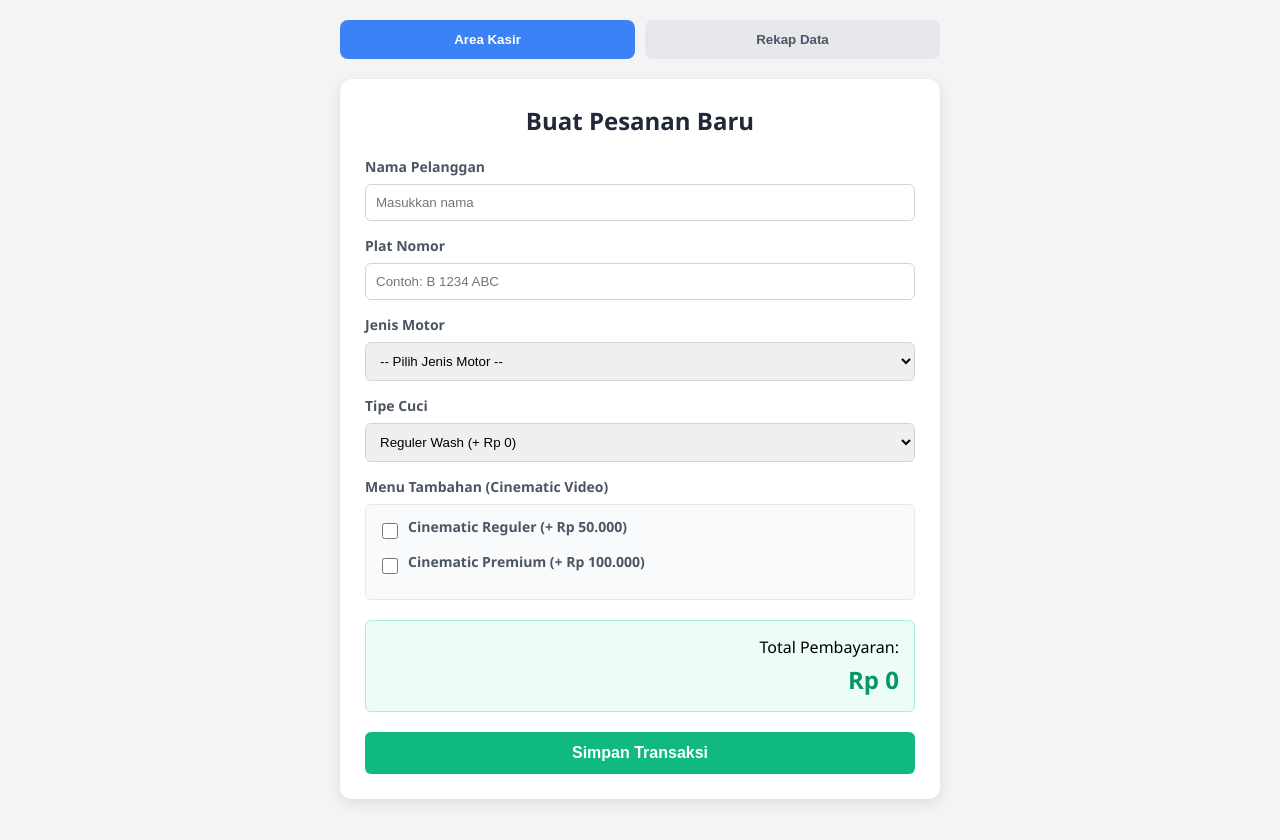
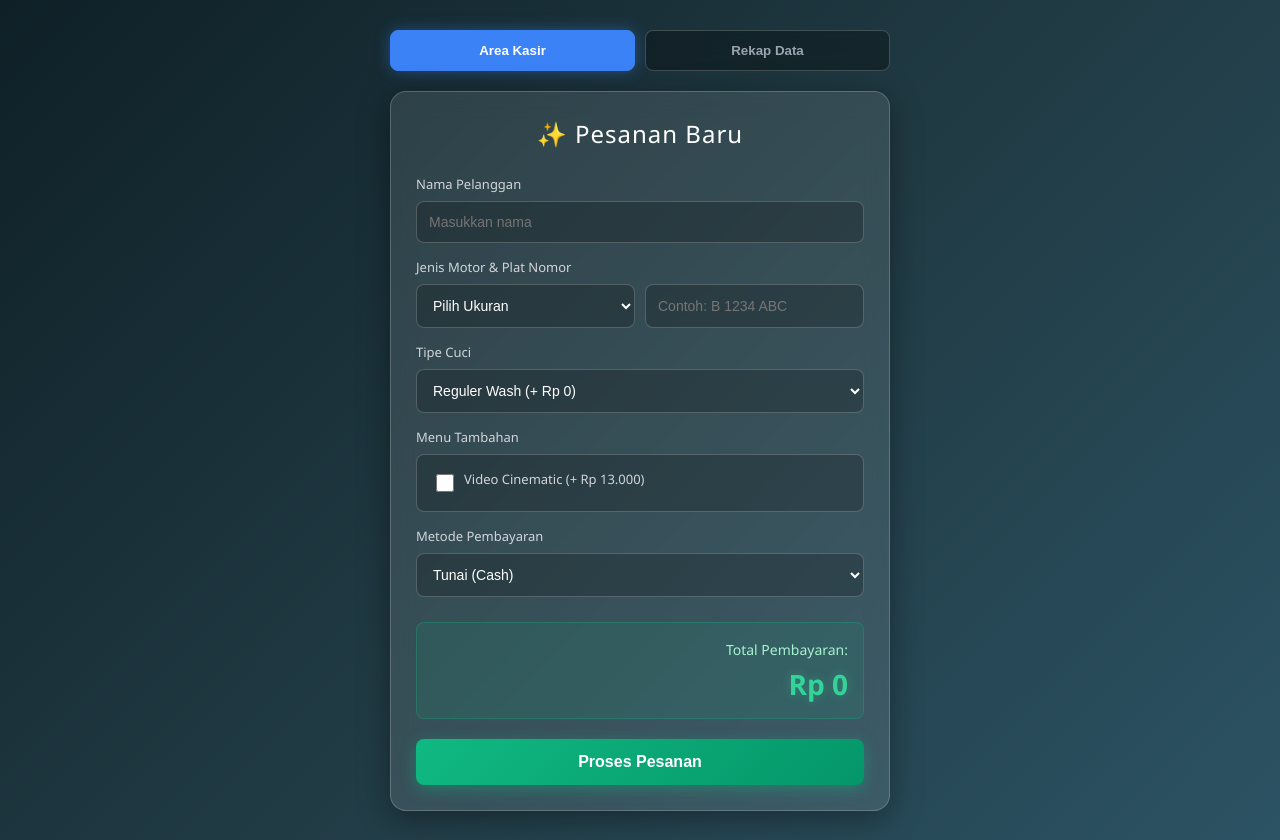
Before and after one commit to maiillll/wj, a plain HTML site: page index.html in a window 1280 px wide. Both pictures are taken after a click on the button "Area Kasir". Before the commit the page ends 819 px from the top, so only its background shows below. Drawn offline with nearby package versions, Linux system fonts and the light colour scheme.

Commit message:
Revamp index.html for cinematic theme and form updates
Updated title and improved styling for a cinematic theme. Enhanced form elements and added payment method options.

```diff
--- a/index.html
+++ b/index.html
@@ -3,81 +3,172 @@
 <head>
     <meta charset="UTF-8">
     <meta name="viewport" content="width=device-width, initial-scale=1.0">
-    <title>Aplikasi Cuci Motor & Rekap</title>
+    <title>Aplikasi Cuci Motor Cinematic</title>
+    <script src="https://cdnjs.cloudflare.com/ajax/libs/gsap/3.12.2/gsap.min.js"></script>
     <style>
+        :root {
+            --primary: #3b82f6;
+            --success: #10b981;
+            --glass-bg: rgba(255, 255, 255, 0.1);
+            --glass-border: rgba(255, 255, 255, 0.2);
+            --text-light: #f3f4f6;
+        }
+
         body {
             font-family: 'Segoe UI', Tahoma, Geneva, Verdana, sans-serif;
-            background-color: #f3f4f6;
             margin: 0;
             padding: 20px;
+            min-height: 100vh;
             display: flex;
             justify-content: center;
+            align-items: center;
+            /* Background gelap estetik untuk tema cinematic */
+            background: linear-gradient(135deg, #0f2027, #203a43, #2c5364);
+            color: var(--text-light);
         }
+
         .container {
             width: 100%;
-            max-width: 600px;
+            max-width: 500px;
         }
-        /* Tab Navigasi */
+
+        /* Navigasi Tab bergaya Glass */
         .tab-nav {
             display: flex;
             gap: 10px;
             margin-bottom: 20px;
         }
+
         .tab-btn {
             flex: 1;
             padding: 12px;
-            background: #e5e7eb;
-            color: #4b5563;
-            border: none;
+            background: rgba(0, 0, 0, 0.3);
+            color: #9ca3af;
+            border: 1px solid var(--glass-border);
             border-radius: 8px;
             font-weight: bold;
             cursor: pointer;
+            backdrop-filter: blur(10px);
+            transition: all 0.3s ease;
+        }
+
+        .tab-btn.active {
+            background: var(--primary);
+            color: white;
+            border-color: var(--primary);
+            box-shadow: 0 0 15px rgba(59, 130, 246, 0.4);
+        }
+
+        /* Glassmorphism Card */
+        .card {
+            background: var(--glass-bg);
+            backdrop-filter: blur(12px);
+            -webkit-backdrop-filter: blur(12px);
+            border: 1px solid var(--glass-border);
+            padding: 25px;
+            border-radius: 16px;
+            box-shadow: 0 8px 32px 0 rgba(0, 0, 0, 0.37);
+            display: none;
+        }
+
+        .card.active {
+            display: block;
+        }
+
+        h2 {
+            text-align: center;
+            margin-top: 0;
+            margin-bottom: 25px;
+            font-weight: 300;
+            letter-spacing: 1px;
+            color: #fff;
+        }
+
+        .form-group { margin-bottom: 15px; }
+        label { display: block; margin-bottom: 8px; font-weight: 500; font-size: 13px; color: #d1d5db; }
+
+        input[type="text"], select, input[type="file"] {
+            width: 100%;
+            padding: 12px;
+            background: rgba(0, 0, 0, 0.2);
+            border: 1px solid var(--glass-border);
+            border-radius: 8px;
+            box-sizing: border-box;
+            color: white;
+            font-size: 14px;
+            outline: none;
             transition: 0.3s;
         }
-        .tab-btn.active {
-            background: #3b82f6;
+
+        input[type="text"]:focus, select:focus {
+            border-color: var(--primary);
+            background: rgba(0, 0, 0, 0.4);
+        }
+
+        /* Styling option dropdown agar terbaca di tema gelap */
+        select option { background: #203a43; color: white; }
+
+        .checkbox-group {
+            background: rgba(0, 0, 0, 0.2);
+            padding: 15px;
+            border-radius: 8px;
+            border: 1px solid var(--glass-border);
+        }
+
+        .checkbox-item { display: flex; align-items: center; }
+        .checkbox-item input { margin-right: 10px; width: 18px; height: 18px; accent-color: var(--primary); }
+
+        .total-box {
+            background: rgba(16, 185, 129, 0.1);
+            padding: 15px;
+            border-radius: 8px;
+            margin-top: 25px;
+            text-align: right;
+            border: 1px solid rgba(16, 185, 129, 0.3);
+        }
+
+        .total-box span { font-size: 14px; color: #a7f3d0; }
+        .total-box .price { font-size: 28px; font-weight: bold; color: #34d399; margin-top: 5px; text-shadow: 0 0 10px rgba(52, 211, 153, 0.3); }
+
+        .btn-submit {
+            width: 100%;
+            padding: 14px;
+            background: linear-gradient(135deg, var(--success), #059669);
             color: white;
+            border: none;
+            border-radius: 8px;
+            font-size: 16px;
+            font-weight: bold;
+            margin-top: 20px;
+            cursor: pointer;
+            box-shadow: 0 4px 15px rgba(16, 185, 129, 0.4);
+            transition: 0.3s;
         }
-        /* Kartu Konten */
-        .card {
-            background: #ffffff;
-            padding: 25px;
-            border-radius: 12px;
-            box-shadow: 0 4px 15px rgba(0,0,0,0.1);
-            display: none; /* Sembunyikan default */
+
+        .btn-submit:hover { transform: translateY(-2px); box-shadow: 0 6px 20px rgba(16, 185, 129, 0.6); }
+
+        /* Area Upload Bukti TF */
+        #transferArea {
+            display: none;
+            padding: 15px;
+            background: rgba(59, 130, 246, 0.1);
+            border: 1px dashed var(--primary);
+            border-radius: 8px;
+            margin-top: 10px;
         }
-        .card.active {
-            display: block; /* Tampilkan yang aktif */
-        }
-        h2 {
-            text-align: center;
-            color: #1f2937;
-            margin-top: 0;
-            margin-bottom: 20px;
-        }
-        /* Form Kasir */
-        .form-group { margin-bottom: 15px; }
-        label { display: block; margin-bottom: 8px; font-weight: 600; color: #4b5563; font-size: 14px; }
-        input[type="text"], select { width: 100%; padding: 10px; border: 1px solid #d1d5db; border-radius: 6px; box-sizing: border-box; }
-        .checkbox-group { background: #f9fafb; padding: 12px; border-radius: 6px; border: 1px solid #e5e7eb; }
-        .checkbox-item { display: flex; align-items: center; margin-bottom: 8px; }
-        .checkbox-item input { margin-right: 10px; width: 16px; height: 16px; }
-        .total-box { background: #ecfdf5; padding: 15px; border-radius: 6px; margin-top: 20px; text-align: right; border: 1px solid #a7f3d0; }
-        .total-box .price { font-size: 24px; font-weight: bold; color: #059669; display: block; margin-top: 5px; }
-        .btn-submit { width: 100%; padding: 12px; background-color: #10b981; color: white; border: none; border-radius: 6px; font-size: 16px; font-weight: bold; margin-top: 20px; cursor: pointer; }
 
         /* Area Rekap */
         .recap-grid { display: grid; grid-template-columns: 1fr 1fr; gap: 15px; margin-bottom: 20px; }
-        .recap-box { background: #eff6ff; padding: 15px; border-radius: 8px; border: 1px solid #bfdbfe; text-align: center; }
-        .recap-box h4 { margin: 0 0 5px 0; color: #1e3a8a; font-size: 14px; }
-        .recap-box .amount { font-size: 20px; font-weight: bold; color: #2563eb; }
+        .recap-box { background: rgba(0,0,0,0.2); padding: 15px; border-radius: 8px; border: 1px solid var(--glass-border); text-align: center; }
+        .recap-box h4 { margin: 0 0 8px 0; color: #9ca3af; font-size: 13px; font-weight: 500; }
+        .recap-box .amount { font-size: 22px; font-weight: bold; color: #60a5fa; }
 
-        /* Tabel Riwayat */
-        table { width: 100%; border-collapse: collapse; margin-top: 10px; font-size: 14px; }
-        th, td { padding: 10px; text-align: left; border-bottom: 1px solid #e5e7eb; }
-        th { background: #f9fafb; color: #4b5563; }
+        table { width: 100%; border-collapse: collapse; margin-top: 10px; font-size: 13px; color: #e5e7eb; }
+        th, td { padding: 12px 10px; text-align: left; border-bottom: 1px solid var(--glass-border); }
+        th { color: #9ca3af; font-weight: 500; text-transform: uppercase; font-size: 11px; letter-spacing: 1px; }
         .empty-state { text-align: center; padding: 20px; color: #6b7280; font-style: italic; }
-        .btn-clear { width: 100%; padding: 10px; background-color: #ef4444; color: white; border: none; border-radius: 6px; margin-top: 20px; cursor: pointer; }
+        .btn-clear { width: 100%; padding: 12px; background: rgba(239, 68, 68, 0.2); color: #fca5a5; border: 1px solid rgba(239, 68, 68, 0.4); border-radius: 8px; margin-top: 20px; cursor: pointer; transition: 0.3s; }
+        .btn-clear:hover { background: rgba(239, 68, 68, 0.4); color: white; }
     </style>
 </head>
 <body>
@@ -89,44 +180,54 @@
         </div>
 
         <div id="kasir" class="card active">
-            <h2>Buat Pesanan Baru</h2>
+            <h2>✨ Pesanan Baru</h2>
             <form id="orderForm">
                 <div class="form-group">
                     <label>Nama Pelanggan</label>
                     <input type="text" id="customerName" placeholder="Masukkan nama" required>
                 </div>
+
                 <div class="form-group">
-                    <label>Plat Nomor</label>
-                    <input type="text" id="licensePlate" placeholder="Contoh: B 1234 ABC" required>
+                    <label>Jenis Motor & Plat Nomor</label>
+                    <div style="display: flex; gap: 10px;">
+                        <select id="motorType" onchange="calculateTotal()" style="flex: 1;" required>
+                            <option value="0" disabled selected>Pilih Ukuran</option>
+                            <option value="15000">Kecil (Rp 15.000)</option>
+                            <option value="20000">Besar (Rp 20.000)</option>
+                        </select>
+                        <input type="text" id="licensePlate" placeholder="Contoh: B 1234 ABC" style="flex: 1;" required>
+                    </div>
                 </div>
-                <div class="form-group">
-                    <label>Jenis Motor</label>
-                    <select id="motorType" onchange="calculateTotal()">
-                        <option value="0" disabled selected>-- Pilih Jenis Motor --</option>
-                        <option value="15000">Motor Kecil / Matic (Rp 15.000)</option>
-                        <option value="20000">Motor Sedang / Sport (Rp 20.000)</option>
-                        <option value="30000">Motor Besar / Moge (Rp 30.000)</option>
-                    </select>
-                </div>
+
                 <div class="form-group">
                     <label>Tipe Cuci</label>
                     <select id="washType" onchange="calculateTotal()">
                         <option value="0">Reguler Wash (+ Rp 0)</option>
-                        <option value="15000">Premium Wash (+ Rp 15.000)</option>
+                        <option value="25000">Premium Wash (+ Rp 25.000)</option>
                     </select>
                 </div>
+
                 <div class="form-group">
-                    <label>Menu Tambahan (Cinematic Video)</label>
+                    <label>Menu Tambahan</label>
                     <div class="checkbox-group">
                         <div class="checkbox-item">
-                            <input type="checkbox" id="addonReguler" value="50000" onchange="calculateTotal()">
-                            <label for="addonReguler">Cinematic Reguler (+ Rp 50.000)</label>
-                        </div>
-                        <div class="checkbox-item">
-                            <input type="checkbox" id="addonPremium" value="100000" onchange="calculateTotal()">
-                            <label for="addonPremium">Cinematic Premium (+ Rp 100.000)</label>
+                            <input type="checkbox" id="addonCinematic" value="13000" onchange="calculateTotal()">
+                            <label for="addonCinematic">Video Cinematic (+ Rp 13.000)</label>
                         </div>
                     </div>
+                </div>
+
+                <div class="form-group">
+                    <label>Metode Pembayaran</label>
+                    <select id="paymentMethod" onchange="handlePaymentMethod()">
+                        <option value="cash">Tunai (Cash)</option>
+                        <option value="transfer">Transfer Bank / QRIS (TF)</option>
+                    </select>
+                </div>
+
+                <div id="transferArea">
+                    <label>Unggah Foto Struk Transfer</label>
+                    <input type="file" id="transferReceipt" accept="image/*">
                 </div>
 
                 <div class="total-box">
@@ -136,12 +237,12 @@
 
                 <input type="hidden" id="rawTotalAmount" value="0">
 
-                <button type="button" class="btn-submit" onclick="submitOrder()">Simpan Transaksi</button>
+                <button type="button" class="btn-submit" onclick="submitOrder()">Proses Pesanan</button>
             </form>
         </div>
 
         <div id="rekap" class="card">
-            <h2>Rekap Pemasukan</h2>
+            <h2>📊 Rekap Pemasukan</h2>
 
             <div class="recap-grid">
                 <div class="recap-box">
@@ -154,14 +255,13 @@
                 </div>
             </div>
 
-            <h4 style="margin-bottom: 10px; color: #4b5563;">Riwayat Transaksi</h4>
-            <div style="overflow-x: auto;">
+            <div style="overflow-x: auto; margin-top: 20px;">
                 <table>
                     <thead>
                         <tr>
                             <th>Tanggal</th>
-                            <th>Pelanggan</th>
-                            <th>Plat</th>
+                            <th>Detail</th>
+                            <th>Pembayaran</th>
                             <th>Total</th>
                         </tr>
                     </thead>
@@ -170,136 +270,162 @@
                 </table>
             </div>
 
-            <button class="btn-clear" onclick="clearData()">Hapus Semua Data</button>
+            <button class="btn-clear" onclick="clearData()">Kosongkan Riwayat</button>
         </div>
     </div>
 
     <script>
-        // FUNGSI NAVIGASI TAB
+        // Animasi Intro saat web dimuat
+        gsap.from(".container", { opacity: 0, y: 30, duration: 1, ease: "power3.out" });
+
+        // Fungsi Transisi Tab dengan Animasi GSAP
         function switchTab(tabId) {
-            document.querySelectorAll('.card').forEach(card => card.classList.remove('active'));
+            const currentActive = document.querySelector('.card.active');
+            const newActive = document.getElementById(tabId);
+
+            // Animasi keluar
+            gsap.to(currentActive, {
+                opacity: 0,
+                y: -10,
+                duration: 0.2,
+                onComplete: () => {
+                    currentActive.classList.remove('active');
+                    newActive.classList.add('active');
+
+                    // Animasi masuk
+                    gsap.fromTo(newActive,
+                        { opacity: 0, y: 10 },
+                        { opacity: 1, y: 0, duration: 0.3, ease: "power2.out" }
+                    );
+                }
+            });
+
             document.querySelectorAll('.tab-btn').forEach(btn => btn.classList.remove('active'));
-
-            document.getElementById(tabId).classList.add('active');
             event.target.classList.add('active');
 
-            // Jika tab rekap dibuka, perbarui datanya
-            if (tabId === 'rekap') {
-                generateRecap();
+            if (tabId === 'rekap') generateRecap();
+        }
+
+        // Tampilkan/Sembunyikan Form Transfer
+        function handlePaymentMethod() {
+            const method = document.getElementById('paymentMethod').value;
+            const tfArea = document.getElementById('transferArea');
+
+            if (method === 'transfer') {
+                tfArea.style.display = 'block';
+                gsap.fromTo(tfArea, {opacity: 0, height: 0}, {opacity: 1, height: 'auto', duration: 0.3});
+            } else {
+                tfArea.style.display = 'none';
+                document.getElementById('transferReceipt').value = ''; // Reset file input
             }
         }
 
-        // FUNGSI FORMAT RUPIAH
+        // Format Rupiah
         function formatRupiah(angka) {
             return new Intl.NumberFormat('id-ID', { style: 'currency', currency: 'IDR', minimumFractionDigits: 0 }).format(angka);
         }
 
-        // FUNGSI HITUNG TOTAL KASIR
+        // Kalkulasi Total
         function calculateTotal() {
             let motorTypePrice = parseInt(document.getElementById('motorType').value) || 0;
             let washTypePrice = parseInt(document.getElementById('washType').value) || 0;
-            let addonRegPrice = document.getElementById('addonReguler').checked ? parseInt(document.getElementById('addonReguler').value) : 0;
-            let addonPremPrice = document.getElementById('addonPremium').checked ? parseInt(document.getElementById('addonPremium').value) : 0;
+            let addonCinematicPrice = document.getElementById('addonCinematic').checked ? parseInt(document.getElementById('addonCinematic').value) : 0;
 
-            let total = motorTypePrice + washTypePrice + addonRegPrice + addonPremPrice;
+            let total = motorTypePrice + washTypePrice + addonCinematicPrice;
 
             document.getElementById('rawTotalAmount').value = total;
-            document.getElementById('totalPriceDisplay').innerText = formatRupiah(total);
+
+            // Animasi pergantian harga
+            const priceDisplay = document.getElementById('totalPriceDisplay');
+            priceDisplay.innerText = formatRupiah(total);
+            gsap.fromTo(priceDisplay, {scale: 1.2, color: "#fff"}, {scale: 1, color: "#34d399", duration: 0.3});
         }
 
-        // FUNGSI SIMPAN TRANSAKSI KE LOCALSTORAGE
+        // Simpan Pesanan
         function submitOrder() {
             let name = document.getElementById('customerName').value;
             let plate = document.getElementById('licensePlate').value;
             let motorValue = document.getElementById('motorType').value;
+            let paymentMethod = document.getElementById('paymentMethod').value;
             let totalAmount = parseInt(document.getElementById('rawTotalAmount').value);
 
             if (!name || !plate || motorValue === "0") {
-                alert("Mohon lengkapi Nama, Plat Nomor, dan Jenis Motor!");
+                alert("Lengkapi Nama, Plat, dan Ukuran Motor!");
                 return;
             }
 
-            // Buat objek transaksi dengan timestamp waktu saat ini
+            if (paymentMethod === 'transfer') {
+                let receipt = document.getElementById('transferReceipt').files.length;
+                if(receipt === 0) {
+                    alert("Mohon unggah foto struk transfer terlebih dahulu!");
+                    return;
+                }
+            }
+
             const transaction = {
                 id: Date.now(),
                 date: new Date().toISOString(),
                 name: name,
                 plate: plate,
+                payment: paymentMethod.toUpperCase(),
                 total: totalAmount
             };
 
-            // Ambil data lama dari localStorage (jika ada), lalu tambahkan data baru
-            let db = JSON.parse(localStorage.getItem('wash_transactions')) || [];
+            let db = JSON.parse(localStorage.getItem('wash_transactions_v2')) || [];
             db.push(transaction);
-            localStorage.setItem('wash_transactions', JSON.stringify(db));
+            localStorage.setItem('wash_transactions_v2', JSON.stringify(db));
 
-            alert("Transaksi berhasil disimpan!");
+            alert("Transaksi Sukses Disimpan!");
 
-            // Reset form
             document.getElementById('orderForm').reset();
+            handlePaymentMethod();
             calculateTotal();
         }
 
-        // FUNGSI MEMBACA DAN MENGHITUNG REKAP DATA
+        // Generate Rekap
         function generateRecap() {
-            let db = JSON.parse(localStorage.getItem('wash_transactions')) || [];
-
-            let totalWeekly = 0;
-            let totalMonthly = 0;
-            let tableHTML = '';
+            let db = JSON.parse(localStorage.getItem('wash_transactions_v2')) || [];
+            let totalWeekly = 0, totalMonthly = 0, tableHTML = '';
 
             const now = new Date();
             const currentMonth = now.getMonth();
             const currentYear = now.getFullYear();
-
-            // Waktu 7 hari yang lalu dalam milidetik
             const sevenDaysAgo = now.getTime() - (7 * 24 * 60 * 60 * 1000);
 
-            // Balik array agar transaksi terbaru ada di paling atas
             db.reverse().forEach(trx => {
                 const trxDate = new Date(trx.date);
 
-                // Hitung Bulan Ini
-                if (trxDate.getMonth() === currentMonth && trxDate.getFullYear() === currentYear) {
-                    totalMonthly += trx.total;
-                }
+                if (trxDate.getMonth() === currentMonth && trxDate.getFullYear() === currentYear) totalMonthly += trx.total;
+                if (trxDate.getTime() >= sevenDaysAgo) totalWeekly += trx.total;
 
-                // Hitung 7 Hari Terakhir
-                if (trxDate.getTime() >= sevenDaysAgo) {
-                    totalWeekly += trx.total;
-                }
+                const dateStr = trxDate.toLocaleDateString('id-ID', {day: '2-digit', month: 'short'});
+                let paymentBadge = trx.payment === 'CASH' ? '<span style="color:#34d399">CASH</span>' : '<span style="color:#60a5fa">TF</span>';
 
-                // Format tanggal untuk tabel (DD/MM/YYYY)
-                const dateStr = trxDate.toLocaleDateString('id-ID');
-
-                // Tambahkan baris ke tabel
                 tableHTML += `
                     <tr>
                         <td>${dateStr}</td>
-                        <td>${trx.name}</td>
-                        <td>${trx.plate}</td>
-                        <td>${formatRupiah(trx.total)}</td>
+                        <td><strong>${trx.name}</strong><br><small style="color:#9ca3af">${trx.plate}</small></td>
+                        <td>${paymentBadge}</td>
+                        <td style="color:#a7f3d0">${formatRupiah(trx.total)}</td>
                     </tr>
                 `;
             });
 
-            // Tampilkan ke HTML
             document.getElementById('recapWeekly').innerText = formatRupiah(totalWeekly);
             document.getElementById('recapMonthly').innerText = formatRupiah(totalMonthly);
 
             if (db.length === 0) {
-                document.getElementById('transactionTableBody').innerHTML = '<tr><td colspan="4" class="empty-state">Belum ada transaksi</td></tr>';
+                document.getElementById('transactionTableBody').innerHTML = '<tr><td colspan="4" class="empty-state">Data masih kosong</td></tr>';
             } else {
                 document.getElementById('transactionTableBody').innerHTML = tableHTML;
             }
         }
 
-        // FUNGSI HAPUS SEMUA DATA (RESET)
+        // Hapus Data
         function clearData() {
-            if (confirm("Apakah Anda yakin ingin menghapus SEMUA data transaksi? Data tidak bisa dikembalikan.")) {
-                localStorage.removeItem('wash_transactions');
+            if (confirm("Yakin hapus semua data riwayat?")) {
+                localStorage.removeItem('wash_transactions_v2');
                 generateRecap();
-                alert("Data berhasil dihapus.");
             }
         }
     </script>
```
